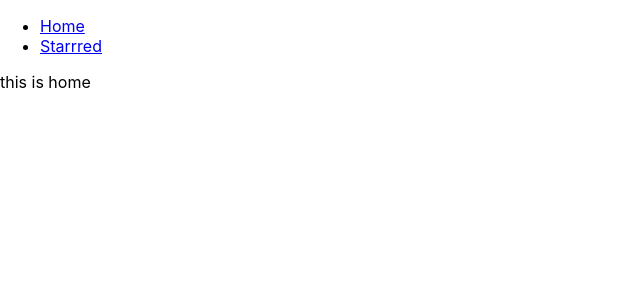
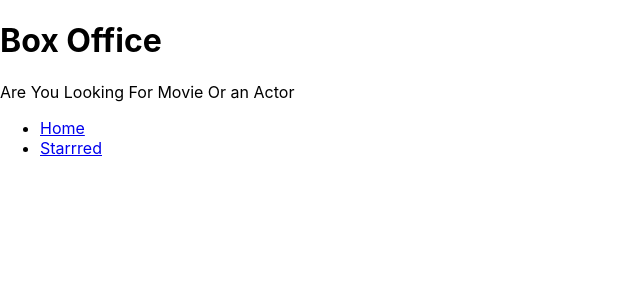
Before and after one commit to kishenkumar4018/box-office, a React (Create React App) app: page / in a window 1280 px wide. Shown: the top 300 px of the page, without its empty margins (0-640 px from the left). Built offline with nearby package versions, Linux system fonts and the light colour scheme.

Commit message:
added Layout Management and Created Ttile

```diff
--- a/src/App.js
+++ b/src/App.js
@@ -1,13 +1,12 @@
 import React from "react";
 import { Switch, Route } from "react-router-dom";
 // eslint-disable-next-line no-unused-vars
-import Navs from "./components/Navs"
+
 import Home from "./components/pages/Home";
 import Starred from "./components/pages/Starred";
 
 function App() {
-  return (<div>
-    <Navs/>
+  return (
   <Switch>
 
     <Route exact path="/" >
@@ -21,8 +20,7 @@
     </Route>
 
   </Switch>
-  </div>
   );
-}
+};
 
 export default App;
--- /dev/null
+++ b/src/components/MainPageLayout.js
@@ -0,0 +1,16 @@
+/* eslint-disable arrow-body-style */
+import React from 'react';
+import Navs from './Navs';
+import Title from './Title';
+
+const MainPageLayout = ({childern}) => {
+    return (
+        <div>
+
+            <Title title="Box Office" subtitle="Are You Looking For Movie Or an Actor"/>
+            <Navs  />
+            {childern}
+            </div>
+    );
+};
+export default MainPageLayout
--- /dev/null
+++ b/src/components/Title.js
@@ -0,0 +1,13 @@
+/* eslint-disable arrow-body-style */
+import React from 'react'
+
+const Title = ({title , subtitle}) => {
+    return (
+        <div>
+            <h1>{title}</h1>
+            <p>{subtitle}</p>
+        </div>
+    );
+};
+
+export default Title
--- a/src/components/pages/Home.js
+++ b/src/components/pages/Home.js
@@ -1,12 +1,13 @@
 /* eslint-disable arrow-body-style */
 import React from 'react'
+import MainPageLayout from '../MainPageLayout'
 
 const Home = () => {
     return (
-        <div>
+        <MainPageLayout>
             this is home
-        </div>
-    )
-}
+        </MainPageLayout>
+    );
+};
 
 export default Home
--- a/src/components/pages/Starred.js
+++ b/src/components/pages/Starred.js
@@ -1,12 +1,13 @@
 /* eslint-disable arrow-body-style */
-import React from 'react'
+import React from 'react';
+import MainPageLayout from '../MainPageLayout';
 
 const Starred = () => {
     return (
-        <div>
-            this is Starred
-        </div>
-    )
-}
+    <MainPageLayout>
+        this is Starred
+        </MainPageLayout>
+    );
+;}
 
 export default Starred
```
